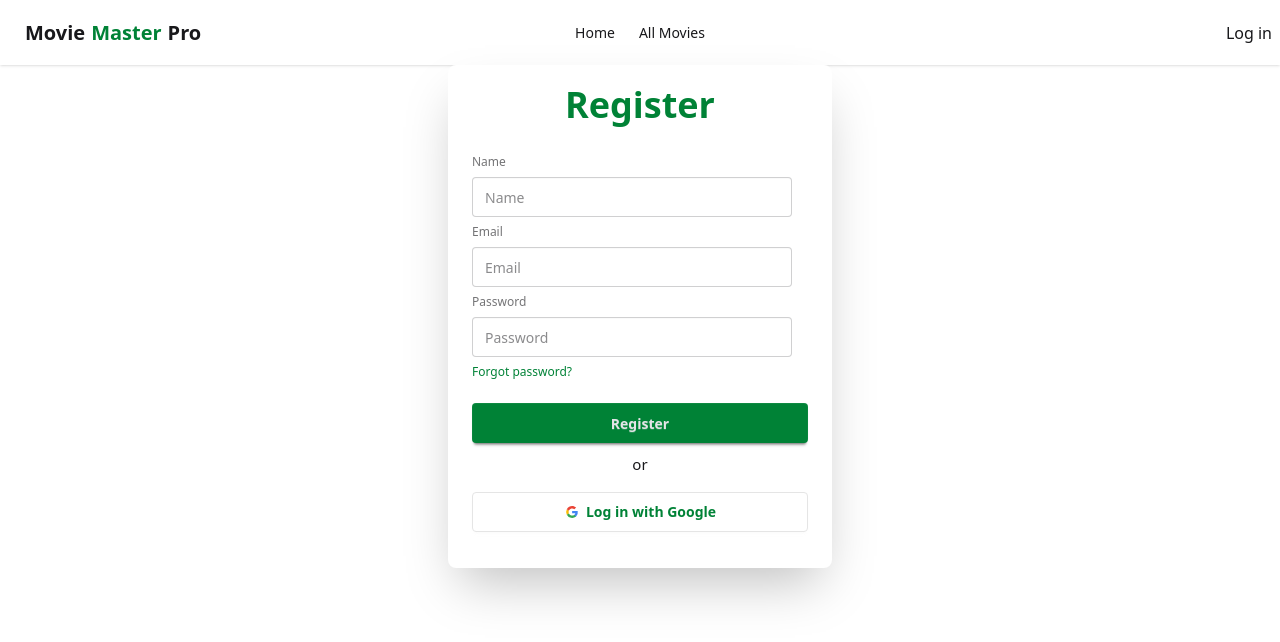
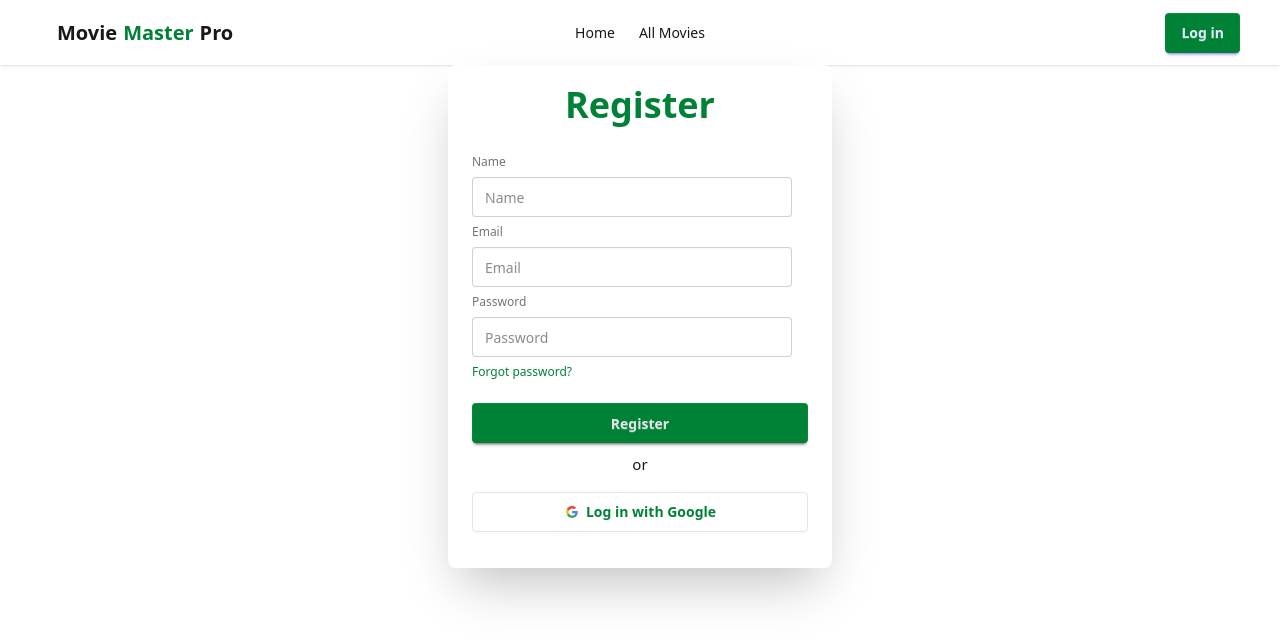
Before and after one commit to Tabassum-Afrin45/movie-master-client, a React app: page /register in a window 1280 px wide. Shown: the top 642 px of the page. Built offline with nearby package versions, Linux system fonts and the light colour scheme; no server answers; the HTML template or start-up script is replaced by a standard one.

Commit message:
Loaded latest movies from Database

```diff
--- a/src/Components/Home/Home.jsx
+++ b/src/Components/Home/Home.jsx
@@ -1,7 +1,11 @@
+import LatestMovies from "../LatestMovies/LatestMovies";
+
+const latestMoviesPromise=fetch('http://localhost:3000/latest-movies').then(res=>res.json())
 const Home=()=>{
     return(
         <div>
           <h3>This is home</h3>
+          <LatestMovies latestMoviesPromise={latestMoviesPromise}></LatestMovies>
         </div>
     )
 }
--- /dev/null
+++ b/src/Components/LatestMovies/LatestMovies.jsx
@@ -0,0 +1,11 @@
+import { use } from "react";
+
+const LatestMovies=({latestMoviesPromise})=>{
+    const movies=use(latestMoviesPromise)
+    console.log(movies)
+    return(
+        <div>
+        </div>
+    )
+}
+export default LatestMovies;
--- a/src/Components/Navbar/Navbar.jsx
+++ b/src/Components/Navbar/Navbar.jsx
@@ -20,7 +20,7 @@ const Navbar=()=>{
             }
     </>
     return(
-       <div className="navbar bg-base-100 shadow-sm">
+       <div className="px-10 navbar bg-base-100 shadow-sm">
   <div className="navbar-start">
     <div className="dropdown">
       <div tabIndex={0} role="button" className="btn btn-ghost lg:hidden">
@@ -42,8 +42,8 @@ const Navbar=()=>{
   <div className="navbar-end">
     {
       user?
-      <a onClick={handelSignOut} className="btn">Sign Out</a>:
-      <Link to="/register">Log in</Link>
+      <a onClick={handelSignOut} className="btn btn-primary bg-green-700 border-none">Sign Out</a>:
+      <Link to="/register" className="btn btn-primary bg-green-700 border-none" >Log in</Link>
     }
   </div>
 </div>
--- a/src/Components/Register/Register.jsx
+++ b/src/Components/Register/Register.jsx
@@ -47,6 +47,7 @@ const Register = () => {
                     <button className="btn btn-neutral mt-4 bg-green-700 border-none">Register</button>
                     <p className="mx-auto my-1 text-[15px]">or</p>
                 </fieldset>
+
                 {/* Google */}
                 <button onClick={handleGoogleSignIn} className="btn bg-white text-green-700 border-[#e5e5e5] mb-3">
                     <svg aria-label="Google logo" width="16" height="16" xmlns="http://www.w3.org/2000/svg" viewBox="0 0 512 512"><g><path d="m0 0H512V512H0" fill="#fff"></path><path fill="#34a853" d="M153 292c30 82 118 95 171 60h62v48A192 192 0 0190 341"></path><path fill="#4285f4" d="m386 400a140 175 0 0053-179H260v74h102q-7 37-38 57"></path><path fill="#fbbc02" d="m90 341a208 200 0 010-171l63 49q-12 37 0 73"></path><path fill="#ea4335" d="m153 219c22-69 116-109 179-50l55-54c-78-75-230-72-297 55"></path></g></svg>
```
